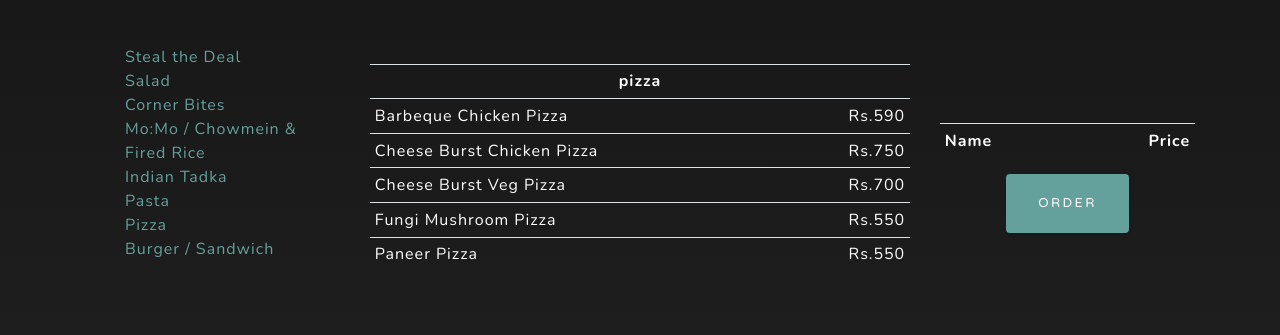
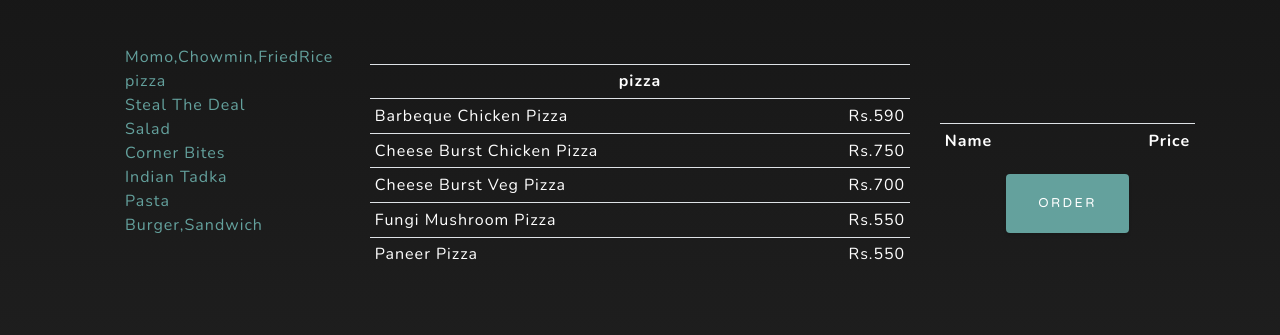
Before and after one commit to kabir0st/live_order_sys_project_for_kta_haru, a Django app: page /1 in a window 1280 px wide. Shown: the part 883-1218 px from the top of the page. Run offline with Django 3.2, Linux system fonts and the light colour scheme; data comes from the database, SQL or seed files in the repository; both versions use the stored data as it was after the commit; lists and menus that the app fills with data are empty; some libraries are stand-ins or nearby versions.

Commit message:
dyanmic mode

```diff
--- a/menu/templates/home.html
+++ b/menu/templates/home.html
@@ -44,14 +44,9 @@
 
 <div class="d-none d-lg-block sidebar-item make-me-sticky col-lg-3 col-md-3 text-white" id="sticky-sidebar">
         <ul style="list-style-type:none;padding-top: 80px; padding-bottom: 60px" class="text-left">
-          <li><a href="#stealthedeal" class="js-scroll-trigger">Steal the Deal</a></li>
-          <li><a href="#salad"  class="js-scroll-trigger">Salad</a></li>
-          <li><a href="#cornerbites"  class="js-scroll-trigger">Corner Bites</a></li>
-          <li><a href="#mcf"  class="js-scroll-trigger">Mo:Mo / Chowmein & Fired Rice</a></li>
-          <li><a href="#indiantadka"  class="js-scroll-trigger">Indian Tadka</a></li>
-          <li><a href="#pasta"  class="js-scroll-trigger">Pasta</a></li>
-          <li><a href="#pizza"  class="js-scroll-trigger">Pizza</a></li>
-          <li><a href="#bursand"  class="js-scroll-trigger">Burger / Sandwich</a></li>
+          <div id="dynamic_menu">
+
+          </div>
         </ul>
     </div>
     <div class="content section col-lg-6 col-md-6" id="main">
@@ -137,6 +132,9 @@
         {
             for(var food_type in data)
             {
+              $("#dynamic_menu").append(
+                "<li><a href='#"+food_type+"'  class='js-scroll-trigger'>"+food_type+"</a></li>"
+              )
                 $("#main").append(
                     "<section id='"+food_type+"'><table class='table table-sm'><tbody id='food_data_"+food_type+"'><tr><th class='text-white' colspan='2'>"+food_type+"</th></tr></tbody></table><br><br></section>"
                 );
```
Also changed, not shown: db.sqlite3.
